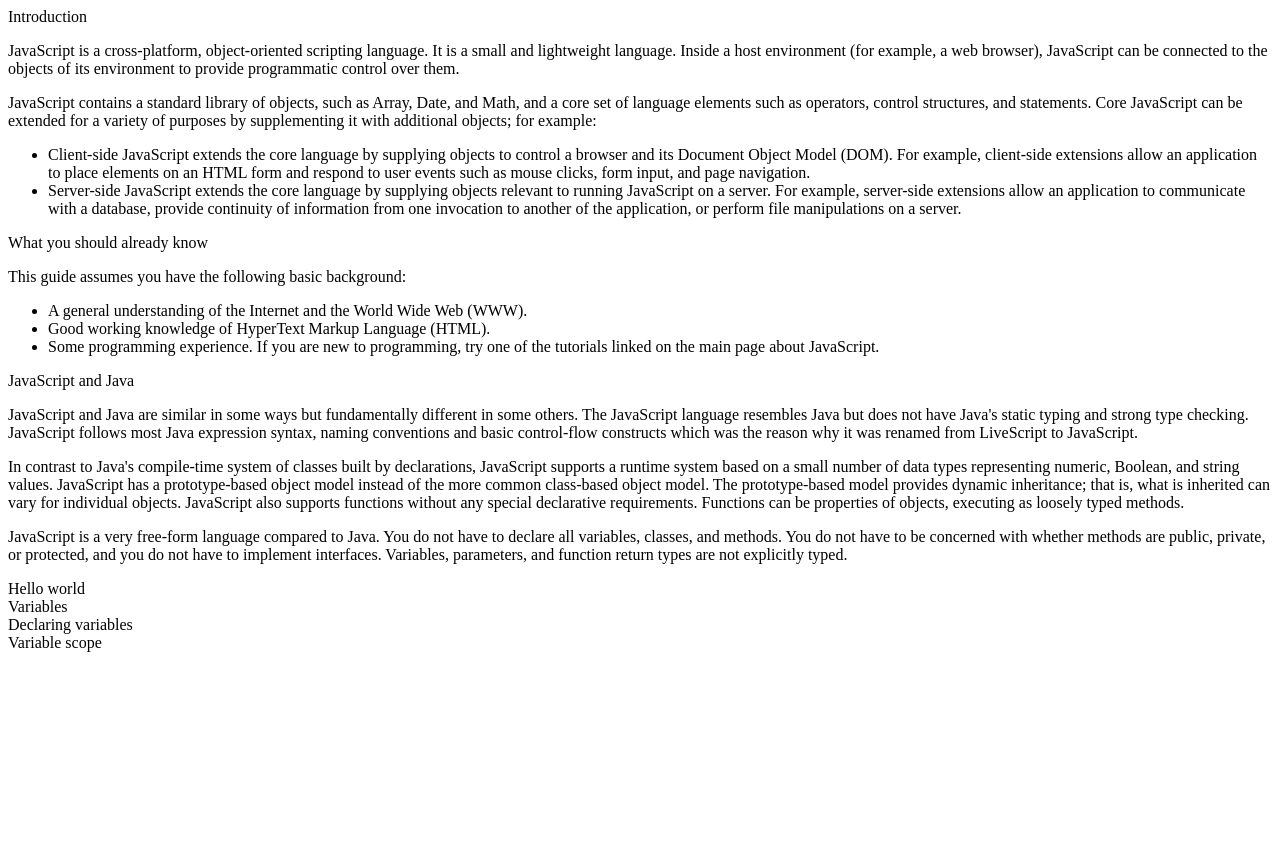
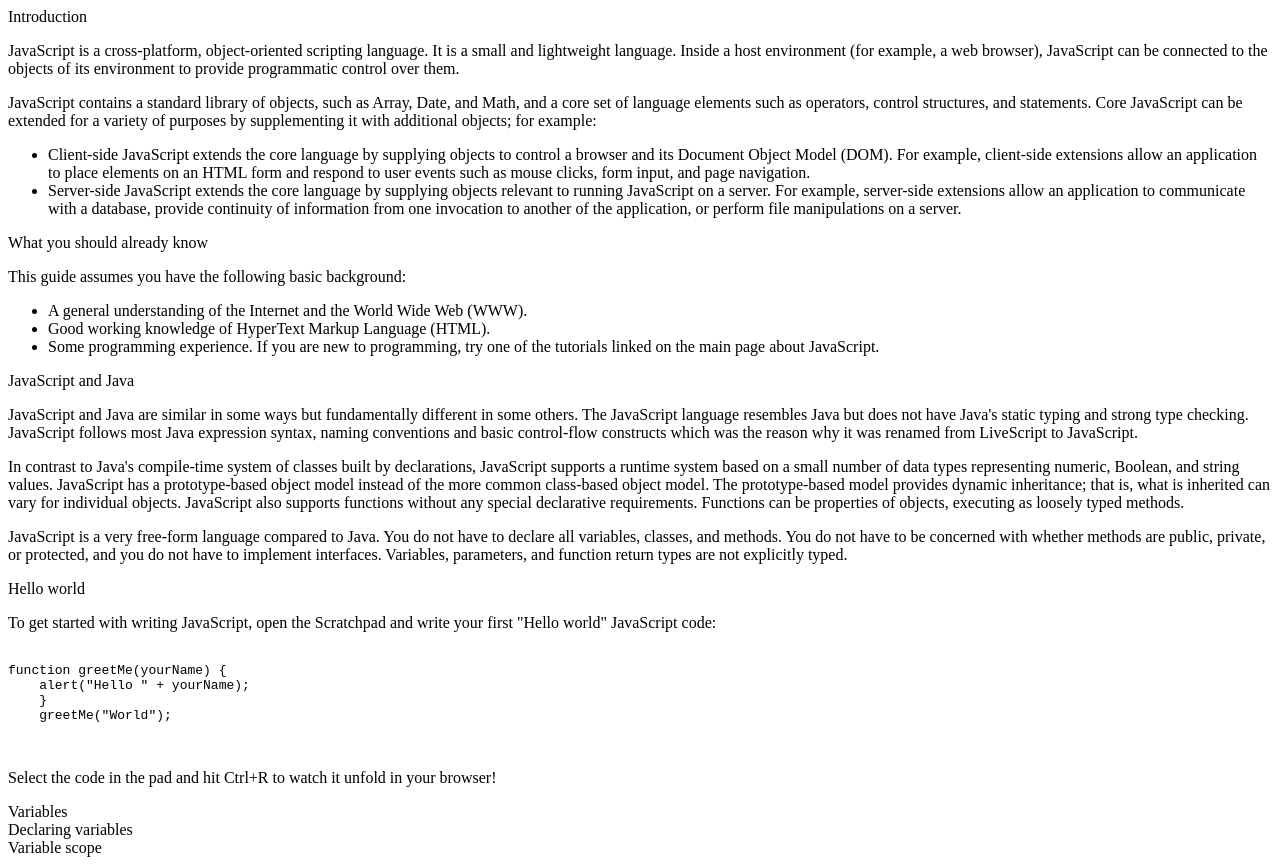
Before and after one commit to sahilmob/freecodecamp-html-css-technical-documentation-page, a plain HTML site: page index.html in a window 1280 px wide. Before the commit the page ends 800 px from the top, so only its background shows below. Drawn offline with Linux system fonts and the light colour scheme.

Commit message:
Add html for hello world section

```diff
--- a/index.html
+++ b/index.html
@@ -35,6 +35,16 @@
             </section>
             <section class="main-section" id="hello_world">
                 <header>Hello world</header>
+                <p>To get started with writing JavaScript, open the Scratchpad and write your first "Hello world" JavaScript code:</p>
+                <pre>
+                    <code>
+function greetMe(yourName) {
+    alert("Hello " + yourName);
+    }
+    greetMe("World");
+                    </code>
+                </pre>
+                <p>Select the code in the pad and hit Ctrl+R to watch it unfold in your browser!</p>
             </section>
             <section class="main-section" id="variables">
                 <header>Variables</header>
```
